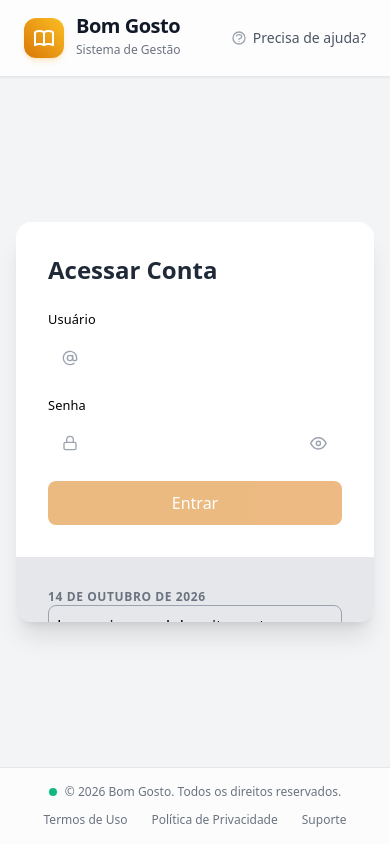
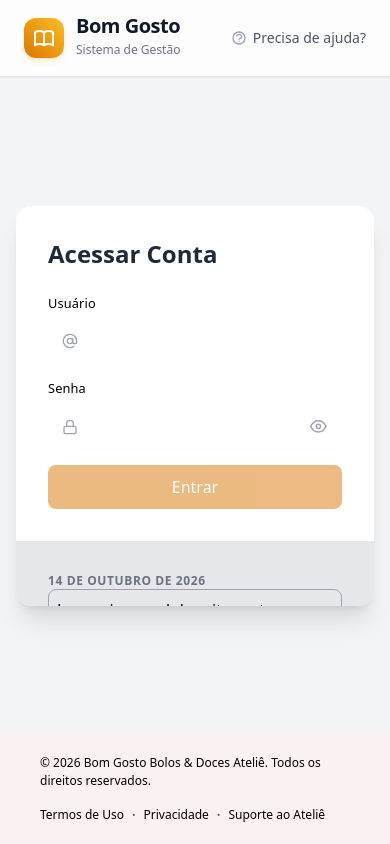
Before and after one commit to SouOWendel/bom-gosto-web-app, an Angular app in the folder apps/frontend/: page /auth/login in a window 390 px wide. Built offline with nearby package versions, Linux system fonts and the light colour scheme.

Commit message:
feat(login-footer): reestrutura o componente de rodapé de login
Atualiza o layout e estilos do rodapé de login para melhor
organização e legibilidade, incluindo novos links e
estilos responsivos

```diff
--- a/apps/frontend/src/app/features/auth/components/login-footer/login-footer.component.html
+++ b/apps/frontend/src/app/features/auth/components/login-footer/login-footer.component.html
@@ -1,20 +1,17 @@
-<footer
-  class="w-full bg-white/70 backdrop-blur-sm border-t border-gray-200 py-4 px-6 text-xs text-gray-500"
->
-  <div class="max-w-7xl mx-auto flex flex-col sm:flex-row items-center justify-between gap-3">
+<footer class="login-footer">
+  <div class="login-footer__inner">
     <!-- Copyright -->
-    <div class="flex items-center gap-2">
-      <span class="inline-block w-2 h-2 rounded-full bg-emerald-500" title="Ambiente Seguro"></span>
-      <p>© {{ currentYear }} Bom Gosto. Todos os direitos reservados.</p>
-    </div>
+    <p class="login-footer__copy">
+      © {{ currentYear }} Bom Gosto Bolos &amp; Doces Ateliê. Todos os direitos reservados.
+    </p>
 
-    <!-- Links / Policy -->
-    <nav class="flex items-center gap-6">
-      <a href="javascript:void(0)" class="hover:text-amber-600 transition-colors">Termos de Uso</a>
-      <a href="javascript:void(0)" class="hover:text-amber-600 transition-colors"
-        >Política de Privacidade</a
-      >
-      <a href="javascript:void(0)" class="hover:text-amber-600 transition-colors">Suporte</a>
+    <!-- Links -->
+    <nav class="login-footer__nav" aria-label="Links institucionais">
+      <a href="javascript:void(0)" class="login-footer__link">Termos de Uso</a>
+      <span class="login-footer__dot" aria-hidden="true">•</span>
+      <a href="javascript:void(0)" class="login-footer__link">Privacidade</a>
+      <span class="login-footer__dot" aria-hidden="true">•</span>
+      <a href="javascript:void(0)" class="login-footer__link">Suporte ao Ateliê</a>
     </nav>
   </div>
 </footer>
--- a/apps/frontend/src/app/features/auth/components/login-footer/login-footer.component.scss
+++ b/apps/frontend/src/app/features/auth/components/login-footer/login-footer.component.scss
@@ -1 +1,50 @@
-/* Estilos específicos do LoginFooter se necessário */
+:host {
+    display: block;
+}
+
+.login-footer {
+    width: 100%;
+    background: rgba(255, 240, 237, 0.60);
+    backdrop-filter: blur(2px);
+    padding: 1.25rem 2.5rem;
+
+    &__inner {
+        max-width: 72rem;
+        margin: 0 auto;
+        display: flex;
+        align-items: center;
+        justify-content: space-between;
+        gap: 1rem;
+        flex-wrap: wrap;
+    }
+
+    &__copy {
+        font-size: 0.75rem;
+        color: var(--color-muted);
+        font-weight: 400;
+    }
+
+    &__nav {
+        display: flex;
+        align-items: center;
+        gap: 0.5rem;
+    }
+
+    &__link {
+        font-size: 0.75rem;
+        color: var(--color-muted);
+        text-decoration: none;
+        font-weight: 400;
+        transition: color 0.2s ease;
+
+        &:hover {
+            color: var(--color-primary);
+        }
+    }
+
+    &__dot {
+        font-size: 0.6rem;
+        color: var(--color-muted);
+        opacity: 0.6;
+    }
+}
```
